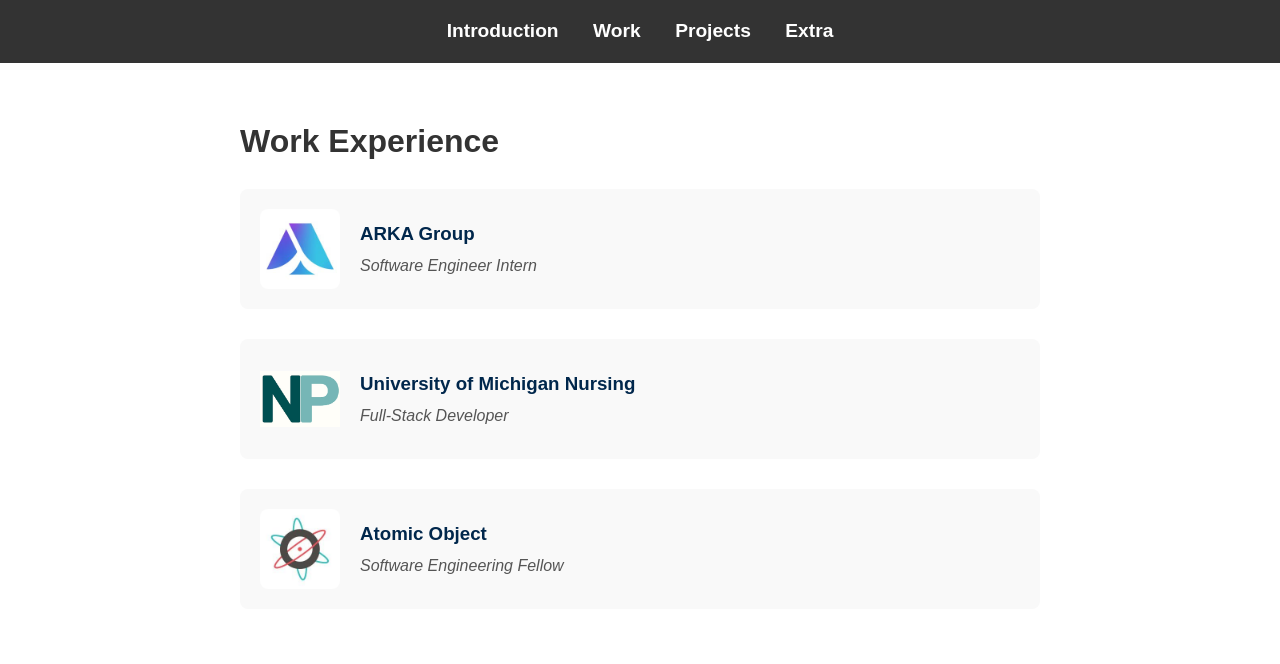
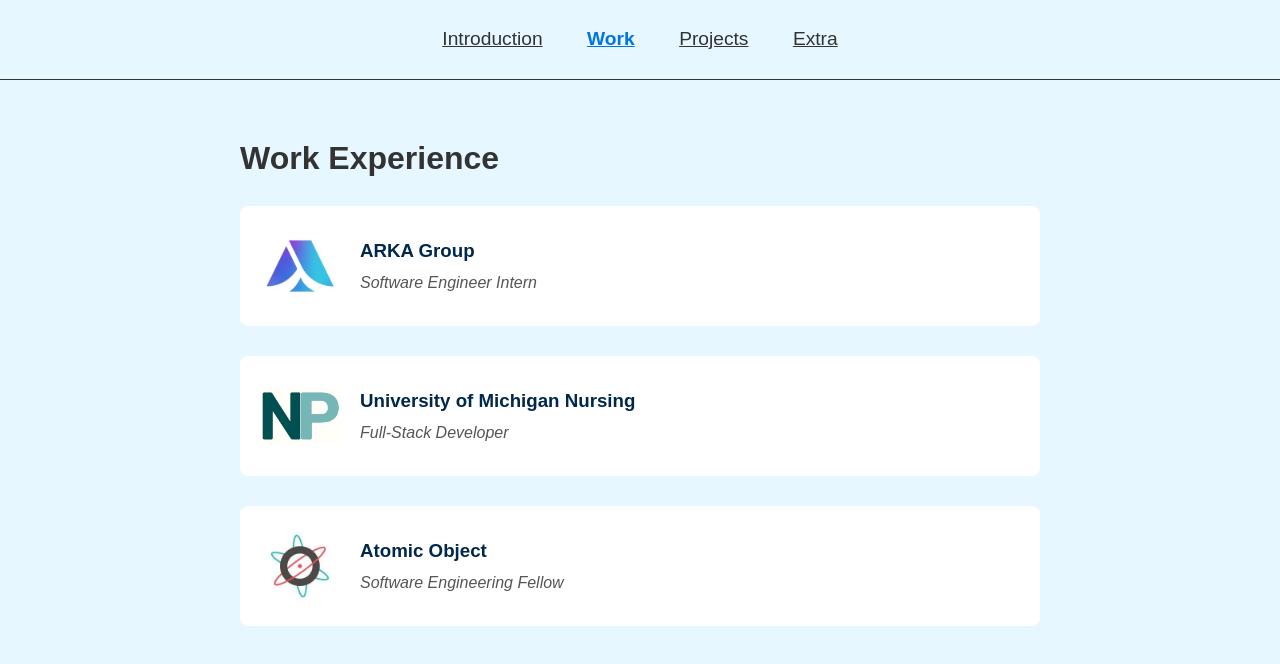
Before and after one commit to graciehou9/graciehou9.github.io, a plain HTML site: page work.html in a window 1280 px wide. Drawn offline with Linux system fonts and the light colour scheme.

Commit message:
style changes

```diff
--- a/style.css
+++ b/style.css
@@ -4,6 +4,7 @@
     padding: 0;
     line-height: 1.6;
     color: #333;
+    background-color: #e6f7ff;
 }
 
 /* main page */
@@ -42,7 +43,7 @@
     display: flex;
     align-items: center;
     margin-bottom: 30px;
-    background-color: #f9f9f9;
+    background-color: #ffffff;
     padding: 20px;
     border-radius: 8px;
 }
@@ -69,8 +70,9 @@
 
 /* Navigation Bar Styles */
 nav {
-    background-color: #333;
-    padding: 1rem;
+    background-color: transparent;
+    padding: 1.5rem 0;
+    border-bottom: 1px solid #333;
 }
 
 nav ul {
@@ -82,18 +84,24 @@
 
 nav ul li {
     display: inline;
-    margin: 0 15px;
+    margin: 0 20px;
 }
 
 nav ul li a {
-    color: white;
-    text-decoration: none;
-    font-weight: bold;
+    color: #333;
+    text-decoration: underline;
+    font-weight: normal;
     font-size: 1.2rem;
+    transition: color 0.3s ease;
 }
 
 nav ul li a:hover {
-    color: #ffd700;
+    color: #0073e6;
+}
+
+nav ul li a.active {
+    color: #0073e6;
+    font-weight: bold;
 }
 
 main {
--- a/work.html
+++ b/work.html
@@ -11,7 +11,7 @@
     <nav>
         <ul>
             <li><a href="index.html">Introduction</a></li>
-            <li><a href="work.html">Work</a></li>
+            <li><a href="work.html" class="active">Work</a></li>
             <li><a href="projects.html">Projects</a></li>
             <li><a href="extra.html">Extra</a></li>
         </ul>
```
Also changed, not shown: extra.html (+1 -1 lines), index.html (+1 -1 lines), projects.html (+1 -1 lines).
